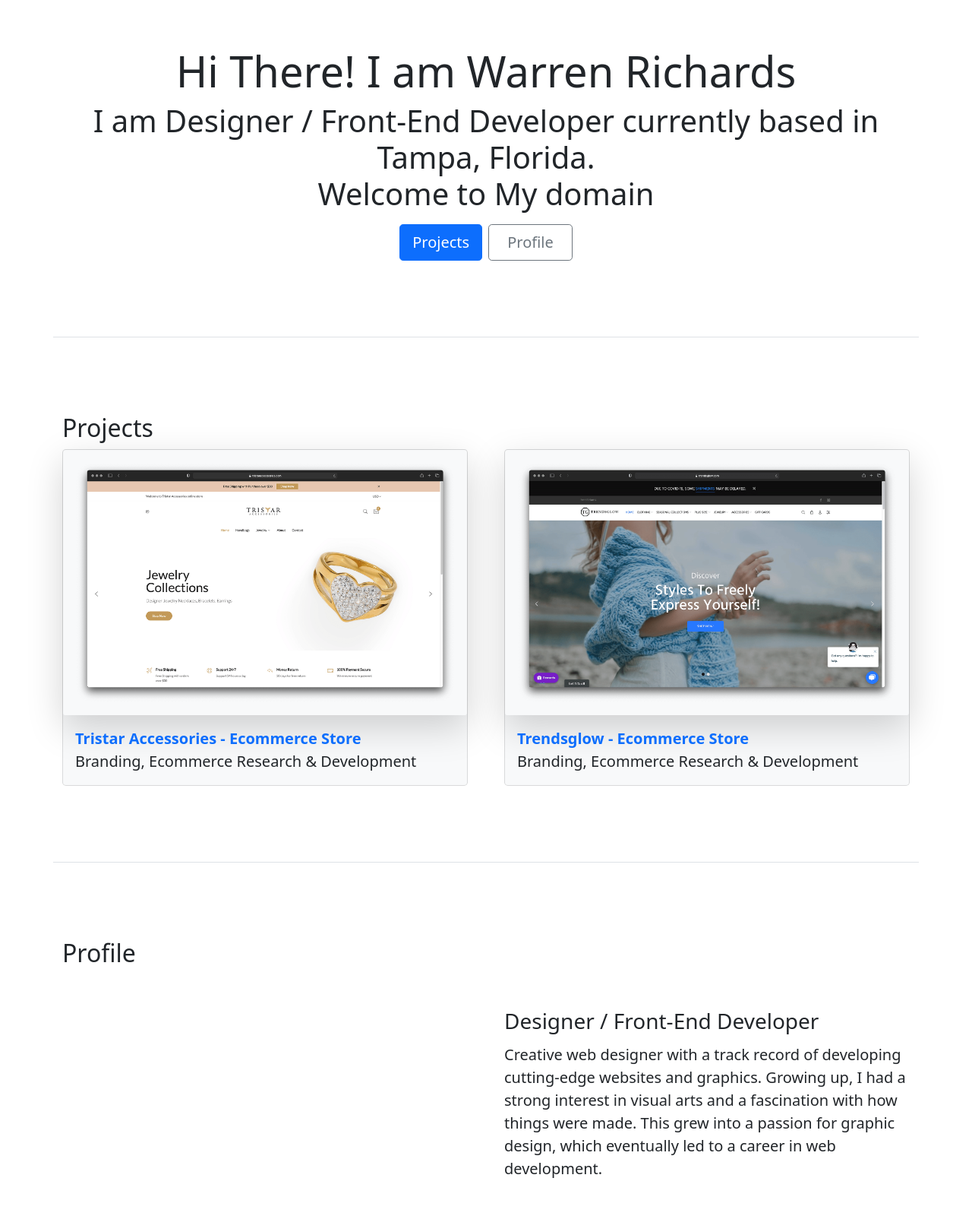
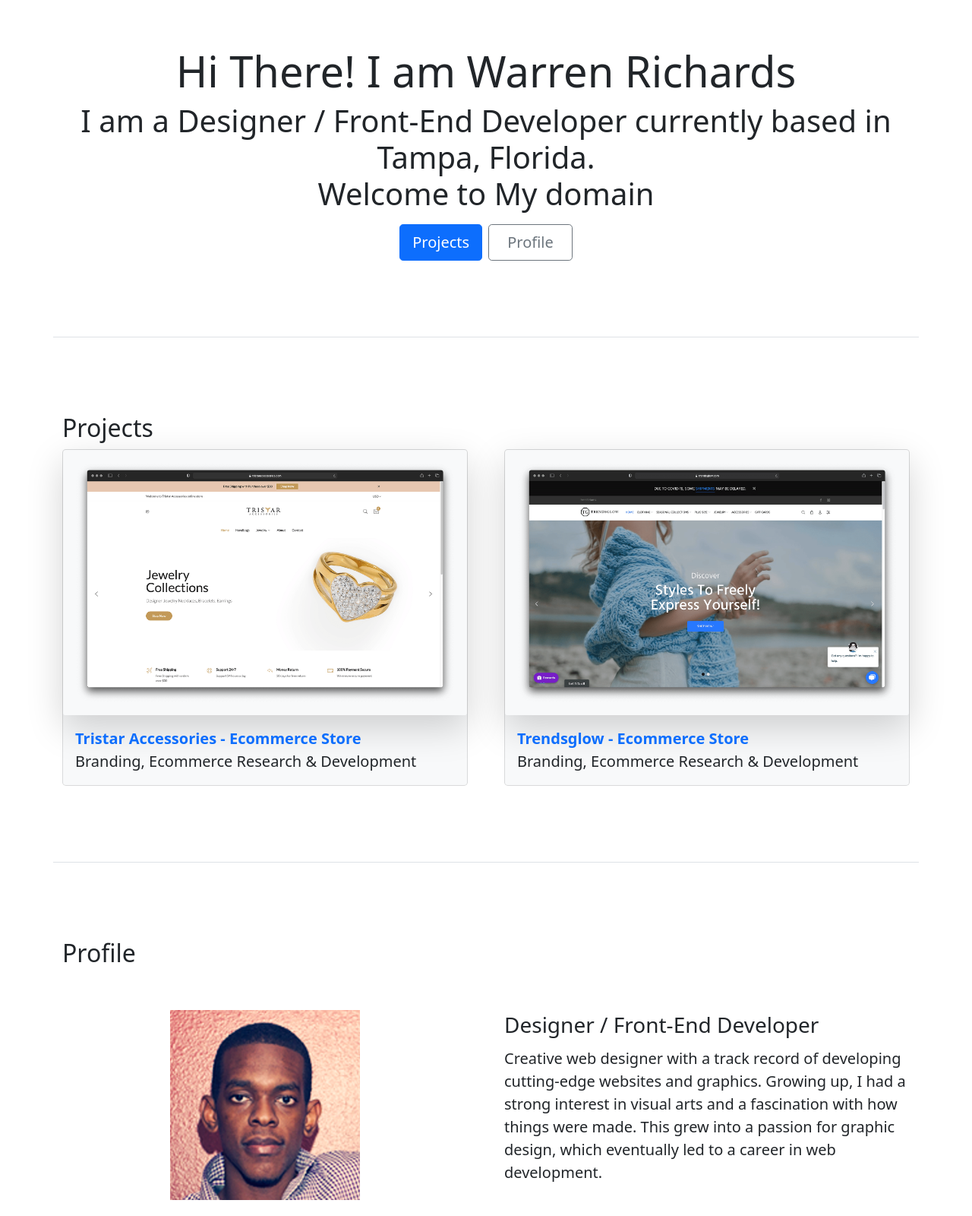
Before and after one commit to wjrichards/portfolio, a plain HTML site: page index.html in a window 1280 px wide. Shown: the part 40-1640 px from the top of the page at 76% size. Drawn offline with Linux system fonts and the light colour scheme.

Commit message:
Update index.html

```diff
--- a/index.html
+++ b/index.html
@@ -4,7 +4,9 @@
 <head>
     <meta charset="utf-8">
     <meta name="viewport" content="width=device-width, initial-scale=1.0, shrink-to-fit=no">
-    <title>Warren Richards</title>
+    <title>Warren Richards | Designer / Front-End Developer</title>
+    <meta name="description" content="I am a Designer / Front-End Developer currently based in Tampa, Florida.
+Welcome to My domain">
     <link rel="stylesheet" href="assets/bootstrap/css/bootstrap.min.css">
     <link rel="stylesheet" href="assets/css/Projects-Grid.css">
     <link rel="stylesheet" href="assets/css/styles.css">
@@ -14,7 +16,7 @@
     <header class="text-center">
         <div class="container">
             <h1 class="display-4"><strong>Hi There! I am Warren Richards</strong><br></h1>
-            <p class="lead display display-6">I am Designer / Front-End Developer currently based in Tampa, Florida.<br>Welcome to My domain<br></p>
+            <p class="lead display display-6">I am a Designer / Front-End Developer currently based in Tampa, Florida.<br>Welcome to My domain<br></p>
             <div class="d-grid gap-2 d-sm-flex justify-content-center"><a class="btn btn-primary btn-lg gap-3" href="#projects">Projects</a><a class="btn btn-outline-secondary btn-lg px-4" href="#profile">Profile</a></div>
         </div>
     </header>
@@ -47,7 +49,7 @@
         <div class="container">
             <h2>Profile</h2>
             <div class="row flex-lg-row align-items-center g-5 py-5">
-                <div class="col-10 col-sm-8 col-lg-6"><img class="d-block mx-lg-auto img-fluid avatar"></div>
+                <div class="col-10 col-sm-8 col-lg-6"><img class="d-block mx-lg-auto img-fluid avatar" src="assets/img/warren.png"></div>
                 <div class="col-lg-6">
                     <h3 class="lh-1 mb-3">Designer / Front-End Developer<br></h3>
                     <p class="lead">Creative web designer with a track record of developing cutting-edge websites and graphics. Growing up, I had a strong interest in visual arts and a fascination with how things were made. This grew into a passion for graphic design, which eventually led to a career in web development.<br></p>
```
